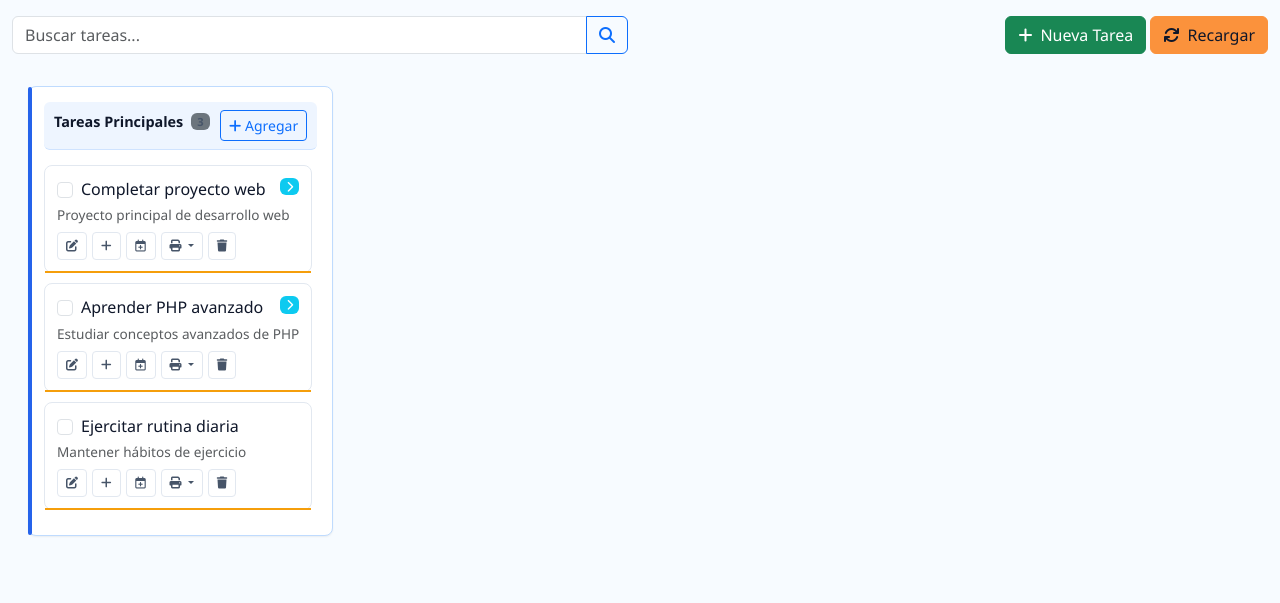
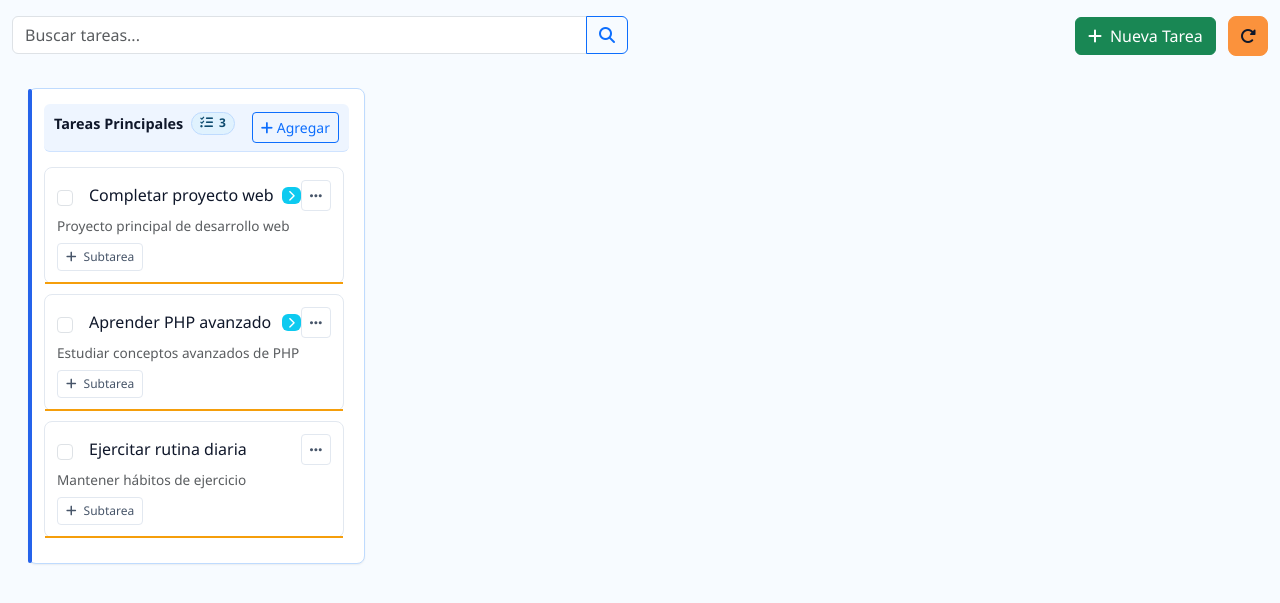
Before and after one commit to EscalaDigital/antiprocastrinacion, a PHP site: page /antiprocastrinacion/ in a window 1280 px wide. Shown: the part 59-662 px from the top of the page. Run offline with PHP 8.4, Linux system fonts and the light colour scheme; data comes from the database, SQL or seed files in the repository.

Commit message:
Añadir chips para contadores de tareas y botones de icono en la interfaz de usuario

```diff
--- a/assets/css/style.css
+++ b/assets/css/style.css
@@ -672,3 +672,25 @@ body{background:var(--bg); color:var(--text);}
     .task-column[data-level="5"]{border-color:#f0f6ff;}
     .task-column[data-level="5"]::before{background:#dbeafe;}
     .task-column[data-level="5"] .column-header{background:#ffffff; border-color:#f3f7ff;}
+
+/* Botón icon-only para toolbar */
+.btn-icon{padding:8px 10px; width:40px; height:40px; display:inline-flex; align-items:center; justify-content:center; border-radius:8px;}
+.btn-icon i{font-size:16px;}
+
+/* Chips (Gmail, contadores) */
+.chip{display:inline-flex; align-items:center; gap:6px; padding:4px 8px; border-radius:999px; font-size:.75rem; line-height:1; border:1px solid var(--border); color:var(--text-muted); background:var(--surface);}
+.chip i{font-size:.8rem;}
+.chip-gmail{border-color:#fed7aa; background:#fff7ed; color:#9a3412;} /* naranja claro con borde sutil */
+
+/* Chip contador por nivel */
+.chip-count{border-color:#dbeafe; background:#eff6ff; color:#1e3a8a;}
+.task-column[data-level="1"] .chip-count{border-color:#bfdbfe; background:#e0f2fe; color:#0c4a6e;}
+.task-column[data-level="2"] .chip-count{border-color:#dbeafe; background:#eff6ff; color:#1e3a8a;}
+.task-column[data-level="3"] .chip-count{border-color:#e5efff; background:#f1f5ff; color:#1d4ed8;}
+.task-column[data-level="4"] .chip-count{border-color:#ecf3ff; background:#f5f8ff; color:#2563eb;}
+.task-column[data-level="5"] .chip-count{border-color:#f0f6ff; background:#f8fbff; color:#3b82f6;}
+
+/* Dropdown kebab en cabecera de tarea */
+.task-header .dropdown .btn{border-color:var(--border); color:var(--text-muted);}
+.task-header .dropdown .btn:hover{background:var(--surface-muted); color:var(--text);}
+.task-header .dropdown-menu{min-width: 200px;}
--- a/assets/js/app.js
+++ b/assets/js/app.js
@@ -149,7 +149,7 @@ class TaskManager {
         header.innerHTML = `
             <h6 class="mb-2">
                 ${level === 1 ? 'Tareas Principales' : `Subtareas de: ${parentTask ? this.escapeHtml(parentTask.title) : ''}`}
-                <span class="badge bg-secondary ms-2">${tasks.length}</span>
+                <span class="chip chip-count ms-2"><i class="fas fa-list-check"></i> ${tasks.length}</span>
             </h6>
             <button class="btn btn-sm btn-outline-primary" onclick="taskManager.showCreateTaskModal(${parentTask ? parentTask.id : null})">
                 <i class="fas fa-plus"></i> Agregar
@@ -178,54 +178,42 @@ class TaskManager {
 
         element.innerHTML = `
             <div class="task-content">
-                <div class="task-header">
+                <div class="task-header align-items-center">
                     <input type="checkbox" class="form-check-input me-2"
                            ${task.is_completed ? 'checked' : ''}
                            onchange="taskManager.toggleTaskComplete(${task.id})">
+                    <span class="task-chips me-2"></span>
                     <span class="task-title">${this.escapeHtml(task.title)}</span>
-                    ${task.has_children ?
-                        `<span class="badge bg-info ms-2"><i class="fas fa-chevron-right"></i></span>` : ''
-                    }
-                </div>
-                ${task.description ?
-                    `<div class="task-description text-muted small mt-1">${this.escapeHtml(task.description)}</div>` : ''
-                }
-                    <div class="task-actions mt-2">
-                    <button class="btn btn-sm btn-outline-primary" onclick="taskManager.editTask(${task.id})">
-                        <i class="fas fa-edit"></i>
-                    </button>
-                    <button class="btn btn-sm btn-outline-success" onclick="taskManager.showCreateTaskModal(${task.id})">
-                        <i class="fas fa-plus"></i>
-                    </button>
-                    <button class="btn btn-sm btn-outline-secondary" title="Crear en Calendar" onclick="taskManager.createCalendarEvent(${task.id})">
-                        <i class="far fa-calendar-plus"></i>
-                    </button>
-                    <div class="btn-group" role="group">
-                        <button class="btn btn-sm btn-outline-info dropdown-toggle" data-bs-toggle="dropdown" title="Opciones de impresión">
-                            <i class="fas fa-print"></i>
+                    ${task.has_children ? `<span class="badge bg-info ms-2"><i class="fas fa-chevron-right"></i></span>` : ''}
+                    <div class="ms-auto dropdown">
+                        <button class="btn btn-sm btn-outline-secondary" data-bs-toggle="dropdown" title="Más acciones">
+                            <i class="fas fa-ellipsis"></i>
                         </button>
-                        <ul class="dropdown-menu">
-                            <li><a class="dropdown-item" href="#" onclick="taskManager.printTaskOnly(${task.id})">
-                                <i class="fas fa-file-alt me-2"></i>Solo esta tarea
-                            </a></li>
-                            <li><a class="dropdown-item" href="#" onclick="taskManager.printTaskPDF(${task.id})">
-                                <i class="fas fa-file-pdf me-2"></i>Generar PDF
-                            </a></li>
-                            <li><a class="dropdown-item" href="#" onclick="taskManager.printTask(${task.id})">
-                                <i class="fas fa-sitemap me-2"></i>Con subtareas
-                            </a></li>
+                        <ul class="dropdown-menu dropdown-menu-end">
+                            <li><a class="dropdown-item" href="#" onclick="taskManager.editTask(${task.id})"><i class="fas fa-edit me-2"></i>Editar</a></li>
+                            <li><a class="dropdown-item" href="#" onclick="taskManager.createCalendarEvent(${task.id})"><i class="far fa-calendar-plus me-2"></i>Crear en Calendar</a></li>
+                            <li><hr class="dropdown-divider"></li>
+                            <li class="dropdown-header">Impresión</li>
+                            <li><a class="dropdown-item" href="#" onclick="taskManager.printTaskOnly(${task.id})"><i class="fas fa-file-alt me-2"></i>Solo esta tarea</a></li>
+                            <li><a class="dropdown-item" href="#" onclick="taskManager.printTaskPDF(${task.id})"><i class="fas fa-file-pdf me-2"></i>Generar PDF</a></li>
+                            <li><a class="dropdown-item" href="#" onclick="taskManager.printTask(${task.id})"><i class="fas fa-sitemap me-2"></i>Con subtareas</a></li>
+                            <li><hr class="dropdown-divider"></li>
+                            <li><a class="dropdown-item text-danger" href="#" onclick="taskManager.deleteTask(${task.id})"><i class="fas fa-trash me-2"></i>Eliminar</a></li>
                         </ul>
                     </div>
-                    <button class="btn btn-sm btn-outline-danger" onclick="taskManager.deleteTask(${task.id})">
-                        <i class="fas fa-trash"></i>
+                </div>
+                ${task.description ? `<div class="task-description text-muted small mt-1">${this.escapeHtml(task.description)}</div>` : ''}
+                <div class="task-actions mt-2">
+                    <button class="btn btn-sm btn-outline-success" onclick="taskManager.showCreateTaskModal(${task.id})">
+                        <i class="fas fa-plus me-1"></i> Subtarea
                     </button>
                 </div>
             </div>
         `;
 
-        // Insertar icono de Gmail si aplica
+        // Insertar chip de Gmail si aplica
         try {
-            const actions = element.querySelector('.task-actions');
+            const chips = element.querySelector('.task-chips');
             let gmailHref = null;
             if (task.gmail_thread_id) {
                 gmailHref = `https://mail.google.com/mail/u/0/#all/${task.gmail_thread_id}`;
@@ -239,14 +227,14 @@ class TaskManager {
                 const spaceIndex = rest.search(/\s/);
                 gmailHref = spaceIndex === -1 ? rest : rest.slice(0, spaceIndex);
             }
-            if (gmailHref && actions) {
+            if (gmailHref && chips) {
                 const a = document.createElement('a');
-                a.className = 'btn btn-sm btn-outline-danger';
+                a.className = 'chip chip-gmail';
                 a.href = gmailHref;
                 a.target = '_blank';
                 a.title = 'Abrir en Gmail';
                 a.innerHTML = '<i class="fas fa-envelope"></i>';
-                actions.prepend(a);
+                chips.appendChild(a);
             }
         } catch (e) {}
 
@@ -542,7 +530,7 @@ class TaskManager {
         header.innerHTML = `
             <h6 class="mb-2">
                 Resultados de búsqueda
-                <span class="badge bg-secondary ms-2">${tasks.length}</span>
+                <span class="chip chip-count ms-2"><i class="fas fa-list-check"></i> ${tasks.length}</span>
             </h6>
             <button class="btn btn-sm btn-outline-secondary" onclick="taskManager.loadTasks()">
                 <i class="fas fa-times"></i> Limpiar
--- a/index.html
+++ b/index.html
@@ -46,11 +46,11 @@
                 </div>
             </div>
             <div class="col-md-6 text-end">
-                <button class="btn btn-success" onclick="showCreateTaskModal()">
+                <button class="btn btn-success me-2" onclick="showCreateTaskModal()">
                     <i class="fas fa-plus me-2"></i>Nueva Tarea
                 </button>
-                <button class="btn btn-info" onclick="loadTasks()">
-                    <i class="fas fa-refresh me-2"></i>Recargar
+                <button class="btn btn-info btn-icon" onclick="loadTasks()" title="Recargar">
+                    <i class="fas fa-rotate-right"></i>
                 </button>
             </div>
         </div>
--- a/index.php
+++ b/index.php
@@ -82,11 +82,11 @@ try {
                 </div>
             </div>
             <div class="col-md-6 text-end">
-                <button class="btn btn-success" onclick="showCreateTaskModal()">
+                <button class="btn btn-success me-2" onclick="showCreateTaskModal()">
                     <i class="fas fa-plus me-2"></i>Nueva Tarea
                 </button>
-                <button class="btn btn-info" onclick="loadTasks()">
-                    <i class="fas fa-refresh me-2"></i>Recargar
+                <button class="btn btn-info btn-icon" onclick="loadTasks()" title="Recargar">
+                    <i class="fas fa-rotate-right"></i>
                 </button>
             </div>
         </div>
```
